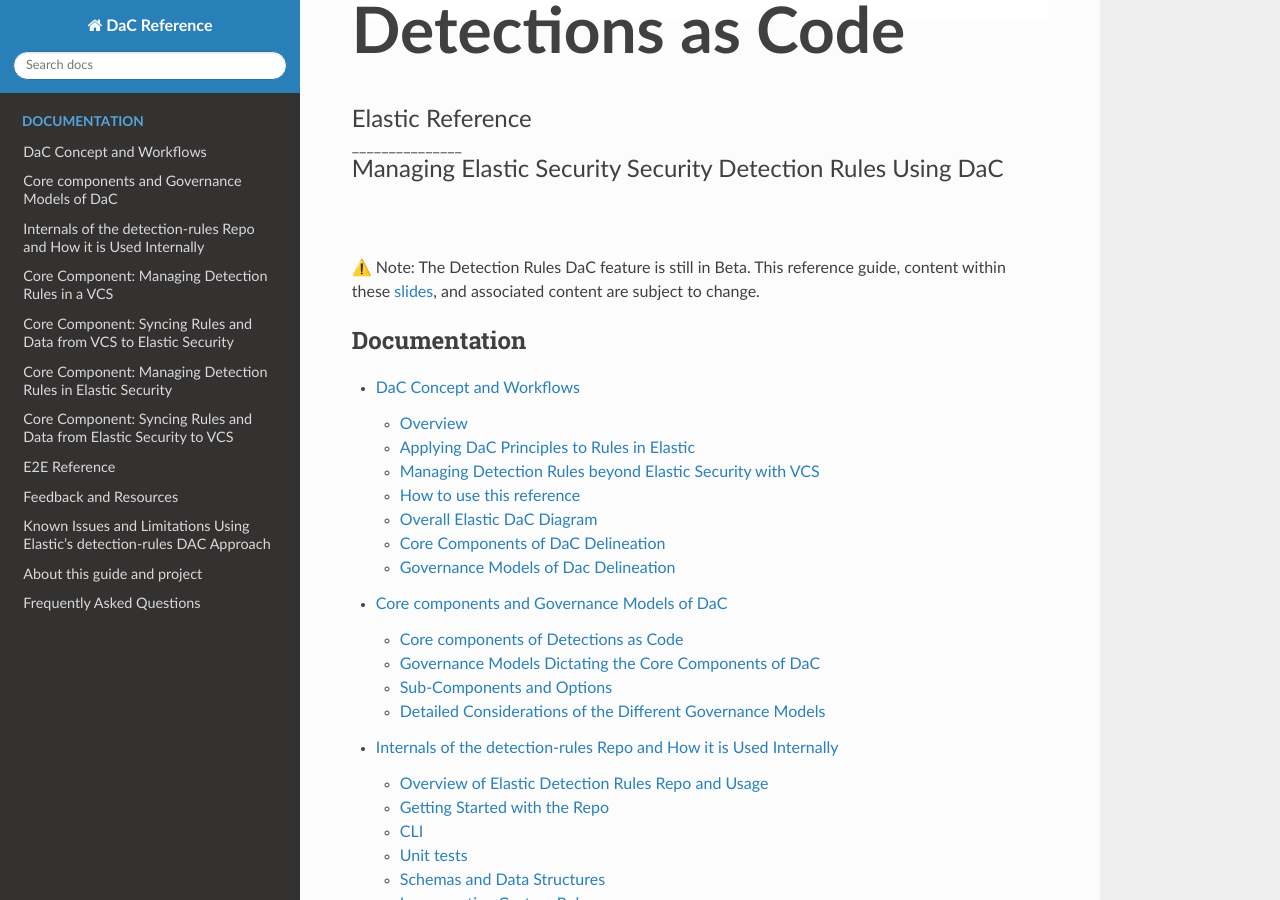
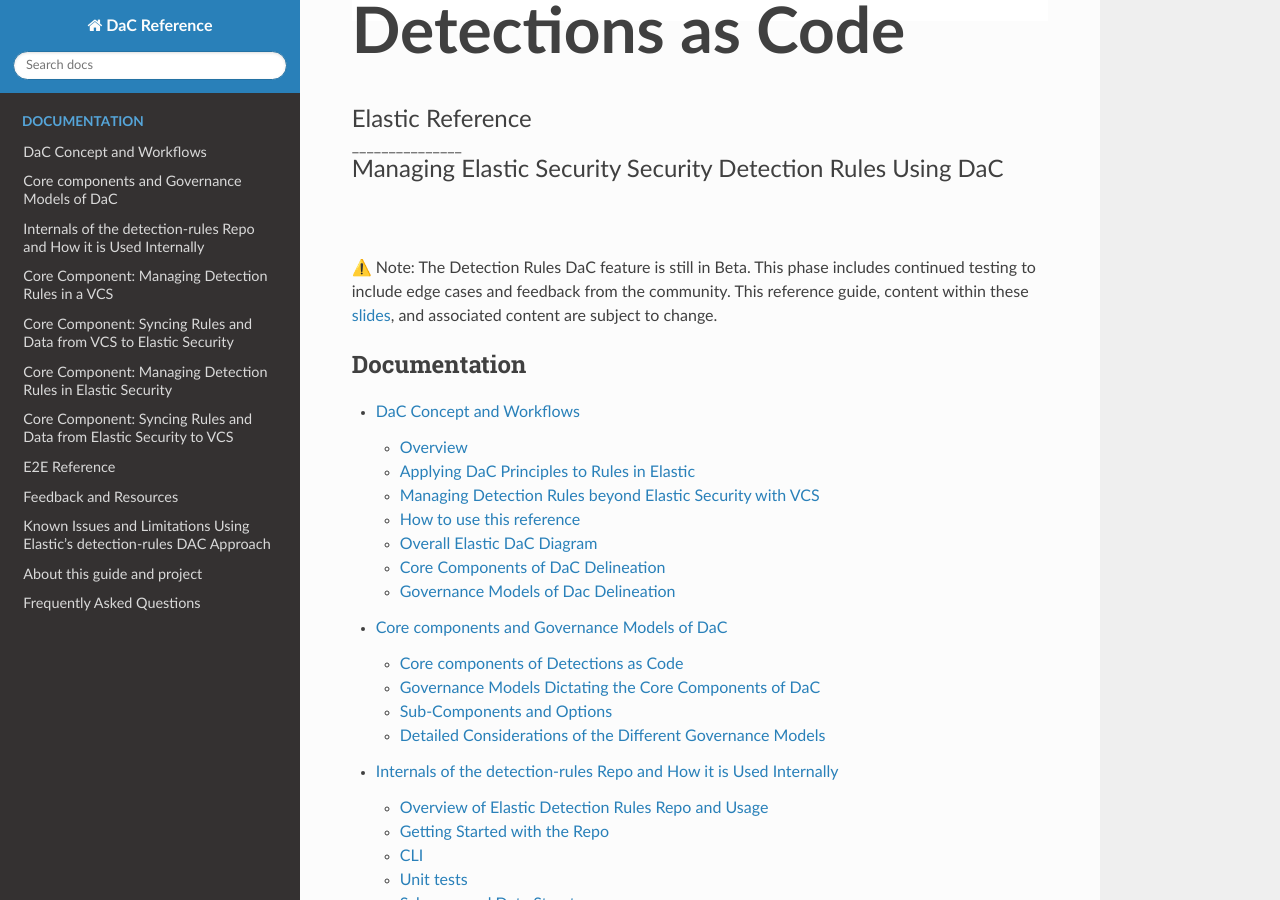
Before and after one commit to elastic/DaC-Reference, a Sphinx documentation site: the page built from docs/index.md, in a window 1280 px wide and 900 px high, scrolled down 373 px. Built offline with Sphinx 7.4.7 and the Read the Docs theme 2.0.0, drawn with Linux system fonts in a browser that asks for light colours.

Commit message:
Add beta note to index

````diff
--- a/docs/index.md
+++ b/docs/index.md
@@ -6,7 +6,7 @@
 <span style="font-size:em;">_______________</span><br>
 <span style="font-size:1.5em;">Managing Elastic Security Security Detection Rules Using DaC</span><br><br><br>
 
-⚠️ Note: The Detection Rules DaC feature is still in Beta. This reference guide, content within these [slides](./_static/DaC_Rolling_your_own_Detections_as_Code.pdf), and associated content are subject to change.
+⚠️ Note: The Detection Rules DaC feature is still in Beta. This phase includes continued testing to include edge cases and feedback from the community. This reference guide, content within these [slides](./_static/DaC_Rolling_your_own_Detections_as_Code.pdf), and associated content are subject to change.
 
 ```{toctree}
 :maxdepth: 2
````
